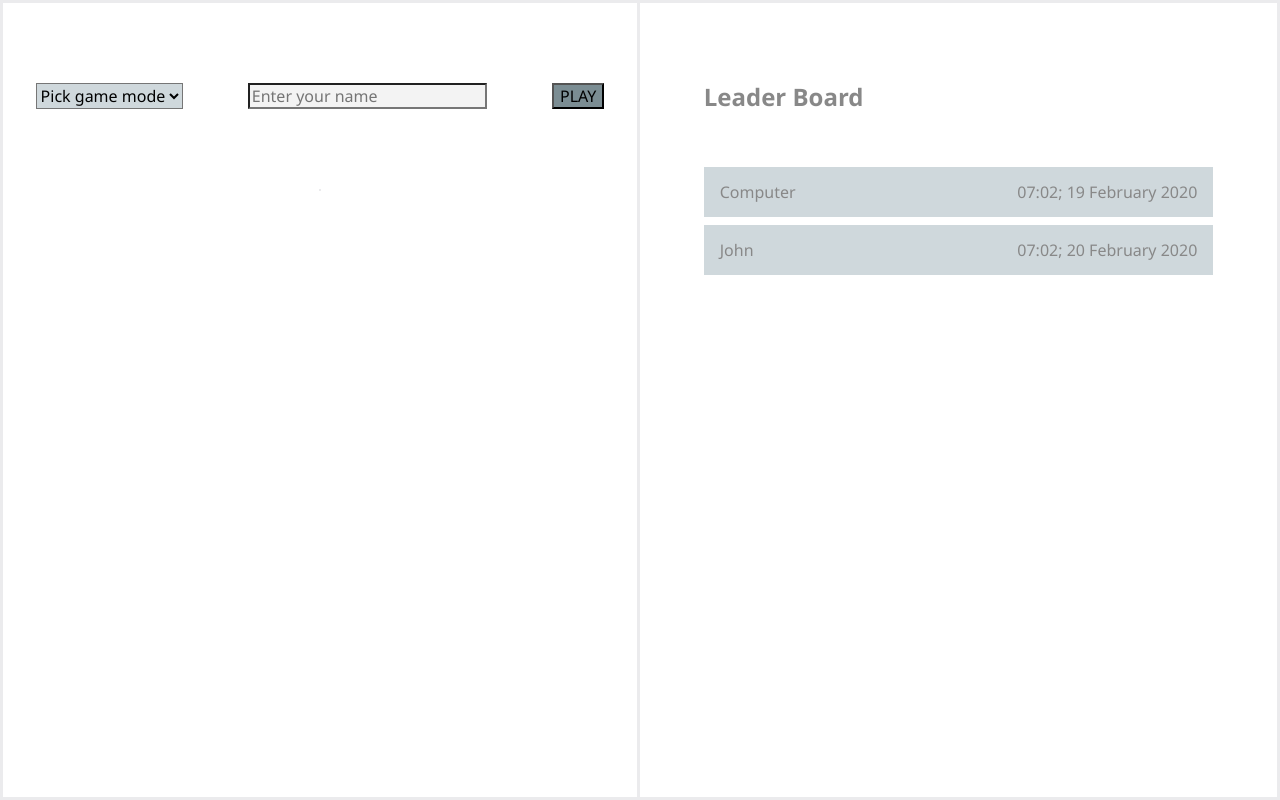
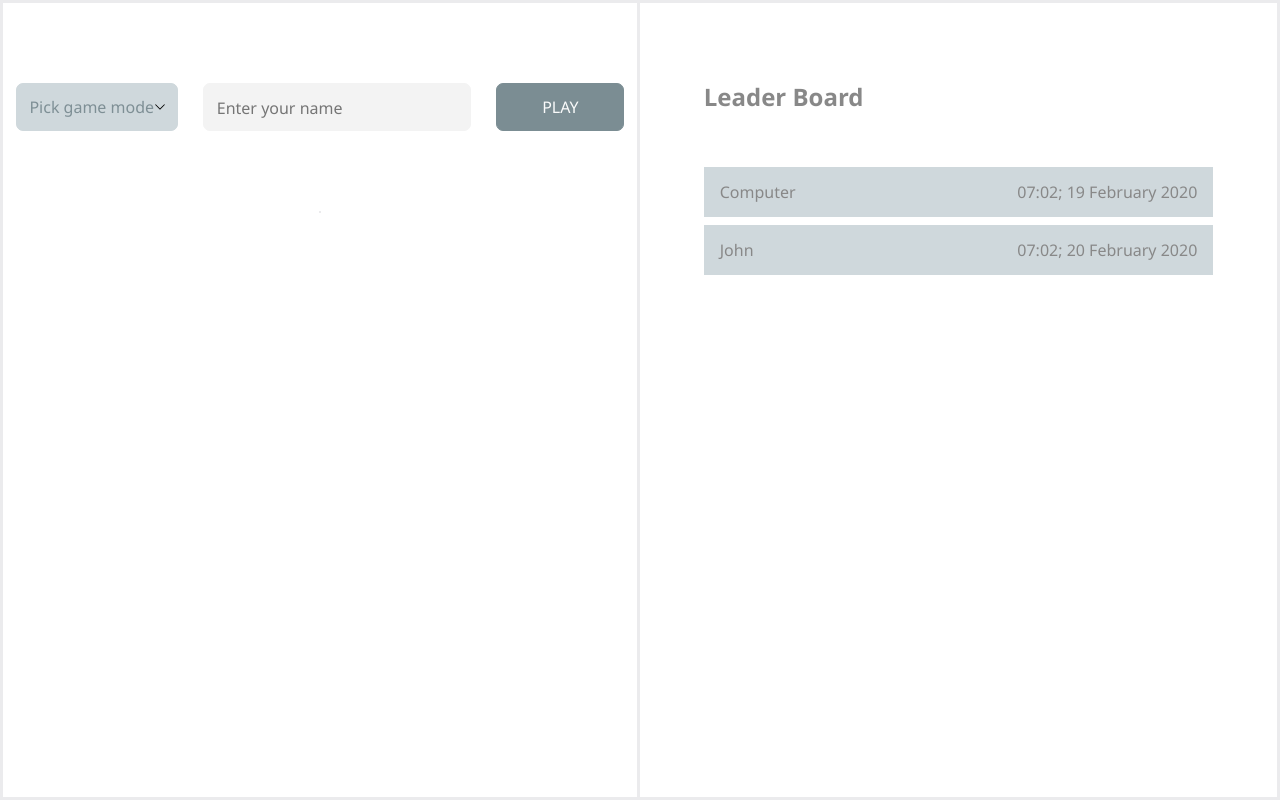
Before and after one commit to micromechanika/starnavi-test, a Vue app: page /#/game in a window 1280 px wide. Built offline with nearby package versions, Linux system fonts and the light colour scheme.

Commit message:
styling presets

```diff
--- a/src/assets/styles/globalVars.scss
+++ b/src/assets/styles/globalVars.scss
@@ -7,9 +7,16 @@ $desctop: "1024px";
 $baclkround: #ffffff;
 $white: #ffffff;
 $fieldColor: #cfd8dc;
+
 $selectColor: #cfd8dc;
+$selectTextColor:#7e8f95;
+
 $inputColor: #f3f3f3;
+$inputTextColor: #96a4a9;
+
 $buttonColor: #7b8d93;
+$buttonTextColor: #fafbfb;
+
 $textColor: #888888;
 $borderColor: #ebebed;
 
--- a/src/components/gameplay/components/presets.vue
+++ b/src/components/gameplay/components/presets.vue
@@ -57,15 +57,61 @@ export default {
   display: flex;
   flex-direction: row;
   justify-content: space-around;
+  height: 3em;
   select{
+    display: block;
+    height: 100%;
+    font-size: 1em;
+    padding: .6em 1.4em .5em .8em;
+    line-height: 1.3;
+    color: $selectTextColor;
     background-color: $selectColor;
+    border: 1px solid $selectColor;
+    border-radius: 7px;
+    appearance: none;
+
+    background-image: url('../../../../public/v.svg'),
+    linear-gradient(to bottom, $selectColor 0%, $selectColor 100%);
+    background-repeat: no-repeat, repeat;
+    background-position: right .7em top 50%, 0 0;
+    background-size: .65em auto, 100%;
+
+    option{
+      font-weight:normal;
+    }
+    :focus{
+      border-color: #aaa;
+      box-shadow: 0 0 1px 3px rgba(59, 153, 252, .7);
+      box-shadow: 0 0 0 3px -moz-mac-focusring;
+      color: #222;
+      outline: none;
+    }
+    :hover{
+      border-color: #888;
+    }
+    ::-ms-expand{
+      display: none;
+    }
   }
   input{
+  height: 100%;
+  font-size: 1em;
+  padding: .6em 1.4em .5em .8em;
+  color: $inputTextColor;
   background-color: $inputColor;
+  border: 1px solid $inputColor;
+  border-radius: 7px;
 }
   button {
+    width: 8em;
+    height: 100%;
+    font-size: 1em;
+    color: $buttonTextColor;
     text-transform: uppercase;
     background-color: $buttonColor;
+    border: 1px solid $buttonColor;
+    border-radius: 7px;
   }
+
 }
 </style>
```
Also changed, not shown: public/v.svg (added).
